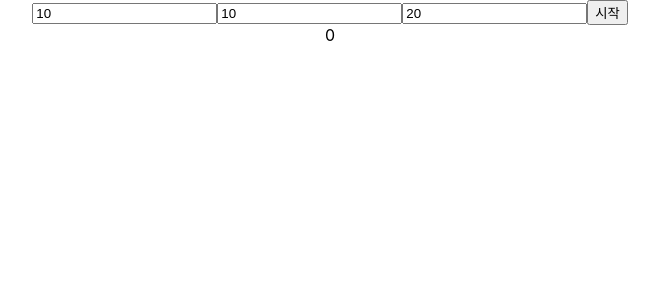
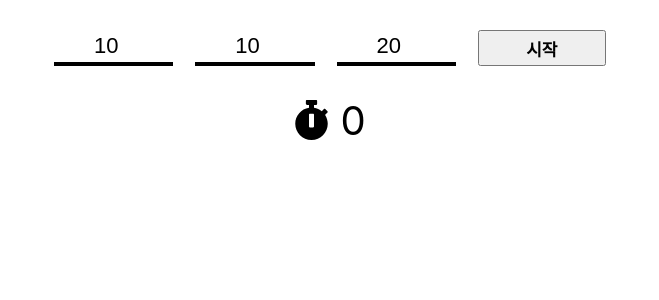
Before and after one commit to whanhee97/Minesweeper, a React (Create React App) app: page / in a window 1280 px wide. Shown: the top 300 px of the page, without its empty margins (310-969 px from the left). Built offline with nearby package versions, Linux system fonts and the light colour scheme.

Commit message:
Add: css

```diff
--- a/package.json
+++ b/package.json
@@ -3,6 +3,9 @@
   "version": "0.1.0",
   "private": true,
   "dependencies": {
+    "@fortawesome/fontawesome-svg-core": "^1.2.35",
+    "@fortawesome/free-solid-svg-icons": "^5.15.3",
+    "@fortawesome/react-fontawesome": "^0.1.14",
     "@testing-library/jest-dom": "^5.12.0",
     "@testing-library/react": "^11.2.6",
     "@testing-library/user-event": "^12.8.3",
--- a/src/App.css
+++ b/src/App.css
@@ -37,12 +37,78 @@
   }
 }
 
+.result-fail {
+  font-size: 30px;
+  font-weight: bold;
+  color: #b52020;
+}
+
+.result-win {
+  font-size: 30px;
+  font-weight: bold;
+  color: #000000;
+  color: orange;
+}
+
+.result-win .fa-smile-wink {
+  font-size: 50px;
+}
+
+.svg-inline--fa {
+  font-size: 23px;
+}
+
+.fa-bomb {
+  font-size: 28px;
+}
+
 table {
   border-collapse: collapse;
+  margin: 50px auto;
 }
+
 td {
-  border: 1px solid black;
+  border: 5px solid black;
   width: 40px;
   height: 40px;
   text-align: center;
+  font-weight: bold;
+  font-size: 24px;
 }
+
+.fa-skull-crossbones {
+  font-size: 60px;
+}
+
+.timer .svg-inline--fa {
+  font-size: inherit;
+}
+
+.timer {
+  margin-top: 30px;
+  font-size: 40px;
+}
+
+.set-option {
+  display: flex;
+  margin: 30px auto 0;
+  justify-content: center;
+}
+
+.set-option input[type="number"] {
+  width: 9%;
+  height: 30px;
+  font-size: 22px;
+  margin-right: 22px;
+  /* padding: 0 10px; */
+  text-align: center;
+  border: 0;
+  /* text-indent: 17px; */
+  border-bottom: 4px solid #000;
+}
+
+.set-option button {
+  width: 10%;
+  font-size: 17px;
+  font-weight: bold;
+}
--- a/src/Form.jsx
+++ b/src/Form.jsx
@@ -25,7 +25,7 @@ const Form = memo(() => {
     }, [row, cell, mine]);
 
     return (
-        <div>
+        <div class="set-option">
             <input type="number" placeholder="세로" value={row} onChange={onChangeRow} />
             <input type="number" placeholder="가로" value={cell} onChange={onChangeCell} />
             <input type="number" placeholder="지뢰" value={mine} onChange={onChangeMine} />
--- a/src/MineSearch.jsx
+++ b/src/MineSearch.jsx
@@ -1,6 +1,8 @@
 import React, {useReducer, createContext, useMemo, useEffect} from 'react'
+import {FontAwesomeIcon} from '@fortawesome/react-fontawesome'
 import Table from './Table'
 import Form from './Form'
+import { faSkullCrossbones, faSmileWink, faStopwatch } from '@fortawesome/free-solid-svg-icons';
 
 // 지뢰 상태 코드
 export const CODE = {
@@ -31,6 +33,7 @@ const initialState = {
         cell: 0,
         mine: 0,
     },
+    isWin: false,
 }
 
 const plantMine = (row, cell, mine) => {
@@ -87,6 +90,7 @@ const reducer = (state, action) => {
                 },
                 timer: 0,
                 result: '',
+                isWin: false,
             };
         case OPEN_CELL: {
             const tableData = [...state.tableData];
@@ -176,16 +180,18 @@ const reducer = (state, action) => {
 
             let halted = false;
             let result = '';
-
+            let isWin = false;
             if (openCount === state.gameData.row*state.gameData.cell-state.gameData.mine) {
                 halted = true;
-                result = `You won in ${state.timer} seconds!!`;
+                result = <div>You won in {state.timer} seconds!!</div>;
+                isWin = true;
             }
             return {
                 ...state,
                 tableData,
                 halted,
                 result,
+                isWin,
             }
 
         }
@@ -193,9 +199,22 @@ const reducer = (state, action) => {
             const tableData = [...state.tableData];
             tableData[action.row] = [...state.tableData[action.row]];
             tableData[action.row][action.cell] = CODE.CLICKED_MINE;
+            for(let i = 0 ; i < state.gameData.row; i++) {
+                for(let j = 0 ; j < state.gameData.cell; j++) {
+                    if (tableData[i][j] === CODE.MINE || tableData[i][j] === CODE.FLAG_MINE) {
+                        tableData[i][j] = CODE.CLICKED_MINE;
+                    }
+                }
+            }
+
+            const skull =  (
+            <div>
+                <FontAwesomeIcon icon={faSkullCrossbones} /> <div>YOU DIE</div>
+            </div>)
             return {
                 ...state,
                 tableData,
+                result: skull,
                 halted: true,
             }
         }
@@ -260,11 +279,13 @@ const MineSearch = () => {
         //value = {{ tableData: state.tableData, dispatch }} 원래는 이렇게 들어가지만 useMemo로 캐싱해줌
         <TableContext.Provider value = {value}>
             <Form />
-            <div>{timer}</div>
+            <div class="timer"><FontAwesomeIcon icon={faStopwatch} /> {timer}</div>
             <Table />
-            <div>{result}</div>
+
+            {state.isWin?<div class="result-win"><FontAwesomeIcon icon={faSmileWink} /> {result}</div>:<div class="result-fail">{result}</div>}
         </TableContext.Provider>
     )
+
 }
 
 export default MineSearch;
--- a/src/Td.jsx
+++ b/src/Td.jsx
@@ -1,5 +1,7 @@
 import React, { memo, useCallback, useContext, useMemo } from 'react'
 import { CODE, OPEN_CELL, CLICK_MINE, TableContext, FLAG_CELL,  QUESTION_CELL, NORMAL_CELL} from './MineSearch';
+import {FontAwesomeIcon} from '@fortawesome/react-fontawesome'
+import {  faBomb, faFlag, faQuestion} from '@fortawesome/free-solid-svg-icons'
 
 const getTdStyle = (code) => {
     switch (code) {
@@ -9,6 +11,9 @@ const getTdStyle = (code) => {
                 background: '#444',
             };
         case CODE.CLICKED_MINE:
+            return {
+                background: 'red',
+            };
         case CODE.OPENED:
             return {
                 background: 'white',
@@ -21,7 +26,7 @@ const getTdStyle = (code) => {
         case CODE.FLAG_MINE:
         case CODE.FLAG:
             return {
-                background: 'red',
+                background: 'green',
             }
         default:
             return {
@@ -35,15 +40,18 @@ const getTdText = (code) => {
         case CODE.NORMAL:
             return '';
         case CODE.MINE:
-            return 'X';
+            return '';
         case CODE.CLICKED_MINE:
-            return '펑';
+            const boom = <FontAwesomeIcon icon={faBomb} />
+            return boom;
         case CODE.FLAG_MINE:
         case CODE.FLAG:
-            return '!';
+            const flag = <FontAwesomeIcon icon={faFlag} />
+            return flag;
         case CODE.QUESTION_MINE:
         case CODE.QUESTION:
-            return '?';
+            const question = <FontAwesomeIcon icon={faQuestion} />
+            return question;
         default:
             return code || '';
     }
@@ -54,6 +62,7 @@ const Td = memo(({ rowIndex, cellIndex }) => {
     const { tableData, dispatch, halted } = useContext(TableContext);
 
     const onClickTd = useCallback(() => {
+        console.log(halted)
         if (halted) {
             return;
         }
@@ -102,14 +111,14 @@ const Td = memo(({ rowIndex, cellIndex }) => {
         }
     }, [tableData[rowIndex][cellIndex], halted]);
 
-    return useMemo(() =>(
+    return (
         <td
             style={getTdStyle(tableData[rowIndex][cellIndex])}
             onClick={onClickTd}
             onContextMenu={onRightClickTd}
         >{getTdText(tableData[rowIndex][cellIndex])}
         </td>
-    ),[tableData[rowIndex][cellIndex]]);
+    )
 
 });
 
```
Also changed, not shown: 1 other file (tests, documents, lock files or other folders).
